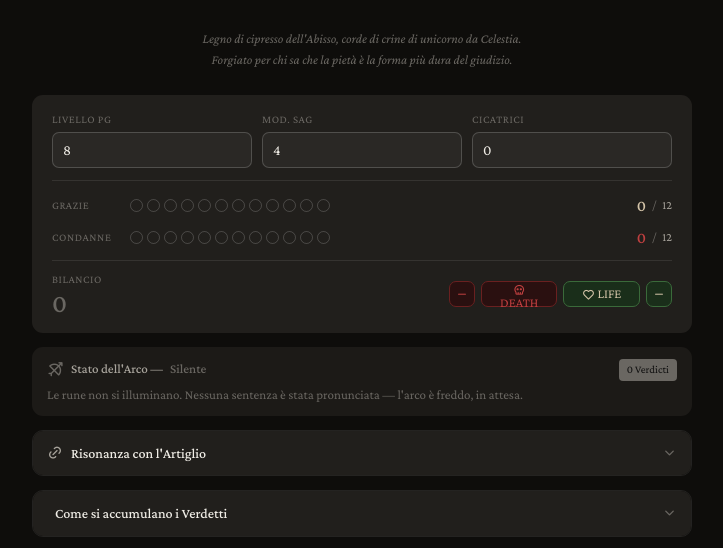
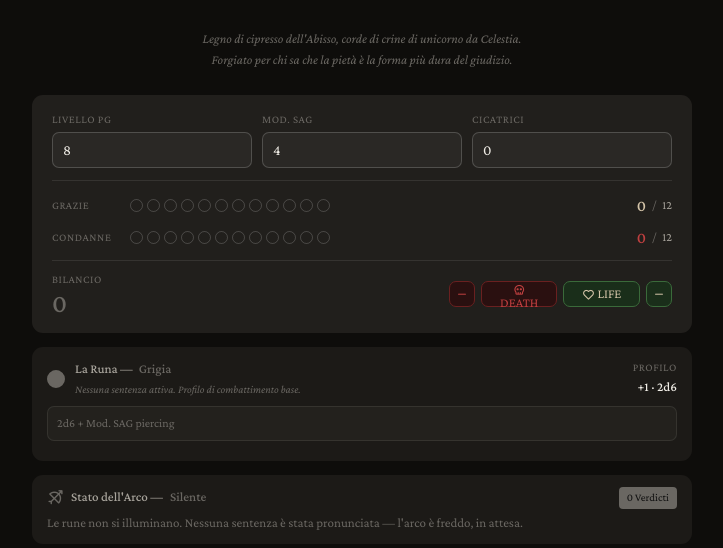
Before and after one commit to Zully90/greyhawk-dronjons, a plain HTML site: page ruth.html in a window 1280 px wide. Shown: the part 138-686 px from the top of the page, without its empty margins (278-1001 px from the left). Drawn offline with nearby package versions, Linux system fonts and the light colour scheme.

Commit message:
Aggiunge scaling combattimento e Runa Attiva a ruth.html
Nuova sezione "La Runa" tra il tracker Verdetti e lo Stato dell'Arco:
mostra il profilo di combattimento scalato per Soglia (attacco + dado
danno) e lo stato della runa attiva (grigia / blu / rossa).

RUNA_DATA: 5 entry con attacco, dado base, e tre profili (grigia/blu/
rossa) per ogni tier. La runa blu eredita e scala le abilità originali
dell'arco (grievous + non-letale + Crit Spec auto). La runa rossa
eredita il bonus striking e lo espande con condizioni progressive.

cV() ora imposta runaAttiva='blu' su LIFE e 'rossa' su DEATH.
resetRuna() riporta a grigia dopo l'attacco. Il bottone "Runa Spenta"
appare solo quando la runa è attiva. saveRuth/loadRuth includono
runaAttiva per persistenza tra sessioni.

Co-Authored-By: Claude Sonnet 4.6 <noreply@anthropic.com>

```diff
--- a/ruth.html
+++ b/ruth.html
@@ -237,6 +237,27 @@ footer {
   </div>
 </div>
 
+<div id="runa-card" style="border-radius:var(--r-lg);padding:11px 14px;margin-bottom:.875rem;border:.5px solid transparent;">
+  <div style="display:flex;align-items:center;gap:10px;margin-bottom:8px;">
+    <div id="runa-dot" style="width:18px;height:18px;border-radius:50%;flex-shrink:0;border:2px solid var(--border2);transition:background .2s,border-color .2s;"></div>
+    <div style="flex:1;">
+      <div style="display:flex;align-items:baseline;gap:6px;">
+        <span style="font-size:13px;font-weight:500;color:var(--t2);">La Runa —</span>
+        <span id="runa-lbl" style="font-size:13px;font-weight:500;"></span>
+      </div>
+      <div id="runa-narrativa" style="font-size:11px;color:var(--t3);margin-top:1px;font-style:italic;"></div>
+    </div>
+    <div style="text-align:right;">
+      <div style="font-size:11px;color:var(--t3);text-transform:uppercase;letter-spacing:.05em;">Profilo</div>
+      <div id="runa-profilo" style="font-size:13px;font-weight:500;color:var(--t1);"></div>
+    </div>
+  </div>
+  <div id="runa-effetti" style="font-size:12px;line-height:1.55;padding:7px 9px;border-radius:var(--r-md);"></div>
+  <div style="margin-top:8px;display:flex;justify-content:flex-end;">
+    <button id="runa-spenta-btn" onclick="resetRuna()" style="display:none;font-size:12px;height:26px;padding:0 10px;opacity:.7;">Runa Spenta</button>
+  </div>
+</div>
+
 <div id="stato-card" style="border-radius:var(--r-lg);padding:11px 14px;margin-bottom:.875rem;border:.5px solid transparent;">
   <div style="display:flex;align-items:center;gap:7px;margin-bottom:4px;">
     <i class="ti ti-bow" style="font-size:17px;" id="stato-ico" aria-hidden="true"></i>
@@ -340,6 +361,30 @@ footer {
 <script>
 let grazie = 0;
 let condanne = 0;
+let runaAttiva = 'grigia'; // 'grigia' | 'blu' | 'rossa'
+
+const RUNA_DATA = [
+  { minLv:3,  maxLv:4,  att:'+1', dadi:'1d6',
+    grigia:{txt:'1d6 piercing · range 60p · reload 0',col:'#6a6762',bg:'#1c1a17'},
+    blu:{txt:'Grievous · tutti i danni non-letali · Crit Spec auto',col:'#7ab8f0',bg:'#0a1f36'},
+    rossa:{txt:'2d6 piercing (greater striking per 1 attacco)',col:'#c04040',bg:'#2a0f0f'} },
+  { minLv:5,  maxLv:8,  att:'+1', dadi:'2d6',
+    grigia:{txt:'2d6 + Mod. SAG piercing',col:'#6a6762',bg:'#1c1a17'},
+    blu:{txt:'Grievous · non-letale · Crit Spec · Maledizione Signora (bersaglio non può morire per 24h tranne per mano di Rui Jin)',col:'#7ab8f0',bg:'#0a1f36'},
+    rossa:{txt:'3d6 piercing · bersaglio Spaventato 2',col:'#c04040',bg:'#2a0f0f'} },
+  { minLv:9,  maxLv:12, att:'+2', dadi:'3d6',
+    grigia:{txt:'3d6 + Mod. SAG piercing',col:'#6a6762',bg:'#1c1a17'},
+    blu:{txt:'Grievous · non-letale · Crit Spec · +1d6 Vuoto non-letale',col:'#7ab8f0',bg:'#0a1f36'},
+    rossa:{txt:'3d6 + 1d6 Vuoto letale · bersaglio Spaventato 2',col:'#c04040',bg:'#2a0f0f'} },
+  { minLv:13, maxLv:16, att:'+2', dadi:'3d6',
+    grigia:{txt:'3d6 + Mod. SAG + 1d6 Vuoto',col:'#6a6762',bg:'#1c1a17'},
+    blu:{txt:'Grievous · non-letale · Crit Spec · +1d6 Vuoto non-letale · bersaglio Intralciato 2',col:'#7ab8f0',bg:'#0a1f36'},
+    rossa:{txt:'4d6 + 1d6 Vuoto letale · bersaglio Drained 1',col:'#c04040',bg:'#2a0f0f'} },
+  { minLv:17, maxLv:20, att:'+3', dadi:'4d6',
+    grigia:{txt:'4d6 + Mod. SAG + 2d6 Vuoto',col:'#6a6762',bg:'#1c1a17'},
+    blu:{txt:'Grievous · non-letale · Crit Spec · +2d6 Vuoto non-letale · Ancora Anima automatica (niente Cicatrice)',col:'#7ab8f0',bg:'#0a1f36'},
+    rossa:{txt:'5d6 + 2d6 Vuoto letale · TS Volontà CD 20 o bersaglio Terrorizzato 3',col:'#c04040',bg:'#2a0f0f'} },
+];
 
 const DATA = [
   {id:1,name:'I — Il Giudice',lv:'Livello 3–4',minLv:3,col:'#9B3080',
@@ -424,10 +469,58 @@ function cV(tipo, delta) {
   if (tipo === 'grazia') {
     grazie = Math.max(0, grazie + delta);
     if (delta > 0 && grazie > maxG()) grazie = maxG();
+    if (delta > 0) runaAttiva = 'blu';
   } else {
     condanne = Math.max(0, condanne + delta);
+    if (delta > 0) runaAttiva = 'rossa';
   }
   go();
+}
+
+function resetRuna() {
+  runaAttiva = 'grigia';
+  go();
+}
+
+function buildRuna(l) {
+  const entry = RUNA_DATA.find(r => l >= r.minLv && l <= r.maxLv) || RUNA_DATA[RUNA_DATA.length - 1];
+  const stato = entry[runaAttiva];
+
+  const card = document.getElementById('runa-card');
+  card.style.background = stato.bg;
+  card.style.borderColor = 'transparent';
+
+  const dot = document.getElementById('runa-dot');
+  dot.style.background = stato.col;
+  dot.style.borderColor = stato.col;
+
+  const lbl = document.getElementById('runa-lbl');
+  lbl.style.color = stato.col;
+
+  const narrativa = document.getElementById('runa-narrativa');
+  if (runaAttiva === 'blu') {
+    lbl.textContent = 'Pietà';
+    narrativa.textContent = 'La Signora approva la misericordia — questa freccia non uccide, vincola.';
+  } else if (runaAttiva === 'rossa') {
+    lbl.textContent = 'Condanna';
+    narrativa.textContent = 'La sentenza è pronunciata. La Signora esige che sia eseguita.';
+  } else {
+    lbl.textContent = 'Grigia';
+    narrativa.textContent = 'Nessuna sentenza attiva. Profilo di combattimento base.';
+  }
+
+  document.getElementById('runa-profilo').textContent = `${entry.att} · ${entry.dadi}`;
+
+  const effetti = document.getElementById('runa-effetti');
+  effetti.style.background = stato.col + '18';
+  effetti.style.color = runaAttiva === 'grigia' ? 'var(--t3)' : stato.col;
+  effetti.style.border = `0.5px solid ${stato.col}40`;
+  effetti.textContent = stato.txt;
+
+  const btn = document.getElementById('runa-spenta-btn');
+  btn.style.display = runaAttiva !== 'grigia' ? 'inline-block' : 'none';
+  btn.style.borderColor = stato.col + '60';
+  btn.style.color = stato.col;
 }
 
 function statoArco() {
@@ -565,6 +658,7 @@ function go() {
   });
 
   buildSoglie(l);
+  buildRuna(l);
   saveRuth();
 }
 
@@ -644,6 +738,7 @@ function saveRuth() {
     localStorage.setItem('ruth', JSON.stringify({
       grazie,
       condanne,
+      runaAttiva,
       cicatrici: +document.getElementById('cic').value || 0,
       livello: +document.getElementById('lvl').value || 1,
       sag: +document.getElementById('sag').value || 1,
@@ -656,11 +751,12 @@ function loadRuth() {
     const s = localStorage.getItem('ruth');
     if (!s) return;
     const d = JSON.parse(s);
-    if (d.grazie    !== undefined) grazie    = d.grazie;
-    if (d.condanne  !== undefined) condanne  = d.condanne;
-    if (d.cicatrici !== undefined) document.getElementById('cic').value = d.cicatrici;
-    if (d.livello   !== undefined) document.getElementById('lvl').value = d.livello;
-    if (d.sag       !== undefined) document.getElementById('sag').value = d.sag;
+    if (d.grazie     !== undefined) grazie     = d.grazie;
+    if (d.condanne   !== undefined) condanne   = d.condanne;
+    if (d.runaAttiva !== undefined) runaAttiva = d.runaAttiva;
+    if (d.cicatrici  !== undefined) document.getElementById('cic').value = d.cicatrici;
+    if (d.livello    !== undefined) document.getElementById('lvl').value = d.livello;
+    if (d.sag        !== undefined) document.getElementById('sag').value = d.sag;
   } catch(e) {}
 }
 
```
